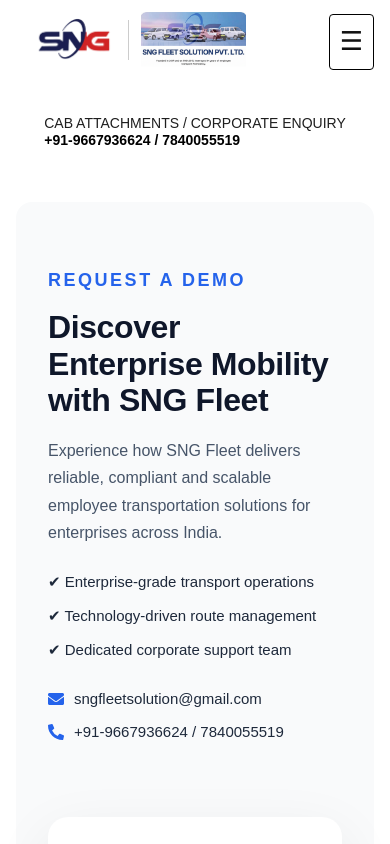
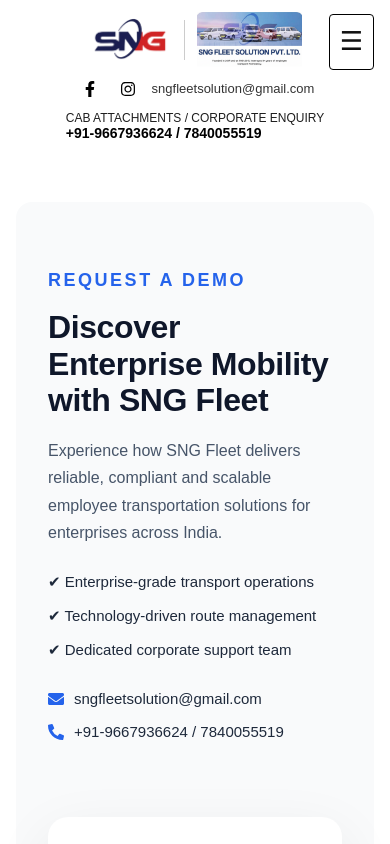
Before and after one commit to sngfleet/SNG-Fleet, a React (Vite) app: page /demo in a window 390 px wide. Shown: the top 844 px of the page. Built offline with nearby package versions, Linux system fonts and the light colour scheme.

Commit message:
mobile navbar fix

```diff
--- a/src/Navbar.css
+++ b/src/Navbar.css
@@ -81,6 +81,7 @@
 .contact-box {
   font-size: 14px;
   line-height: 1.2;
+  text-align: left;
 }
 
 .contact-box span {
@@ -90,6 +91,7 @@
 
 .contact-box strong {
   color: #000;
+  white-space: nowrap;
 }
 
 /* BUTTONS */
@@ -246,20 +248,42 @@
 
   .topbar {
     flex-wrap: wrap;
+    gap: 8px;
   }
 
-  .topbar-center,
-  .topbar-contact {
+  .topbar-left {
     width: 100%;
     justify-content: center;
   }
 
-  .email {
-    display: none;
+  .topbar-contact {
+    width: 100%;
+    justify-content: center;
+    text-align: center;
   }
 
-  .topbar-contact {
-    gap: 16px;
+  .contact-box span {
+    font-size: 12px;
+  }
+
+  .contact-box strong {
+    font-size: 14px;
+    white-space: nowrap;
+  }
+
+  .topbar-center {
+    width: 100%;
+    justify-content: center;
+    gap: 10px;
+  }
+
+  .email {
+    display: inline;
+    font-size: 13px;
+  }
+
+  .social {
+    display: flex;
   }
 
   .topbar-right {
@@ -273,10 +297,6 @@
   .nav {
     display: none;
   }
-
-  .social {
-    display: none;
-  }
 }
 
 /* DESKTOP ONLY */
```
